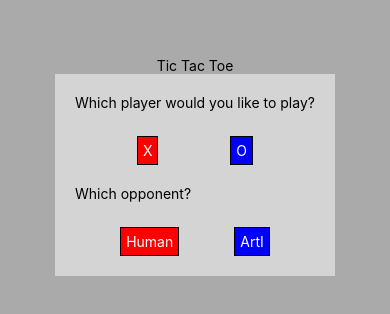
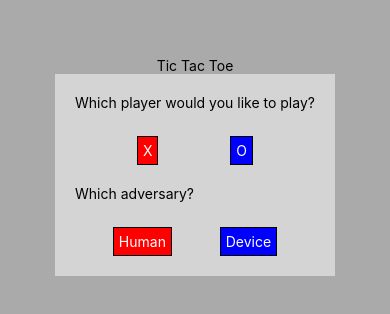
Before and after one commit to Wolven531/Tic-Tac-Native, a React Native app: screen / in a window 390 px wide. Shown: the part 256-570 px from the top of the page. Built offline with nearby package versions, Linux system fonts and the light colour scheme.

Commit message:
Update copy in adversary buttons

```diff
--- a/App.js
+++ b/App.js
@@ -45,7 +45,7 @@ export default class App extends React.Component {
 							<Text style={[styles.playerO, currentPlayer === Cell.PlayerO ? styles.highlight : {}]}>O</Text>
 						</TouchableOpacity>
 					</View>
-					<Text style={{ marginBottom: 25 }}>Which opponent?</Text>
+					<Text style={{ marginBottom: 25 }}>Which adversary?</Text>
 					<View style={{
 						// backgroundColor: 'rgba(0,0,0,.2)',
 						flexDirection: 'row',
@@ -55,7 +55,7 @@ export default class App extends React.Component {
 							<Text style={styles.playerX}>Human</Text>
 						</TouchableOpacity>
 						<TouchableOpacity>
-							<Text style={styles.playerO}>ArtI</Text>
+							<Text style={styles.playerO}>Device</Text>
 						</TouchableOpacity>
 					</View>
 				</View>}
```
